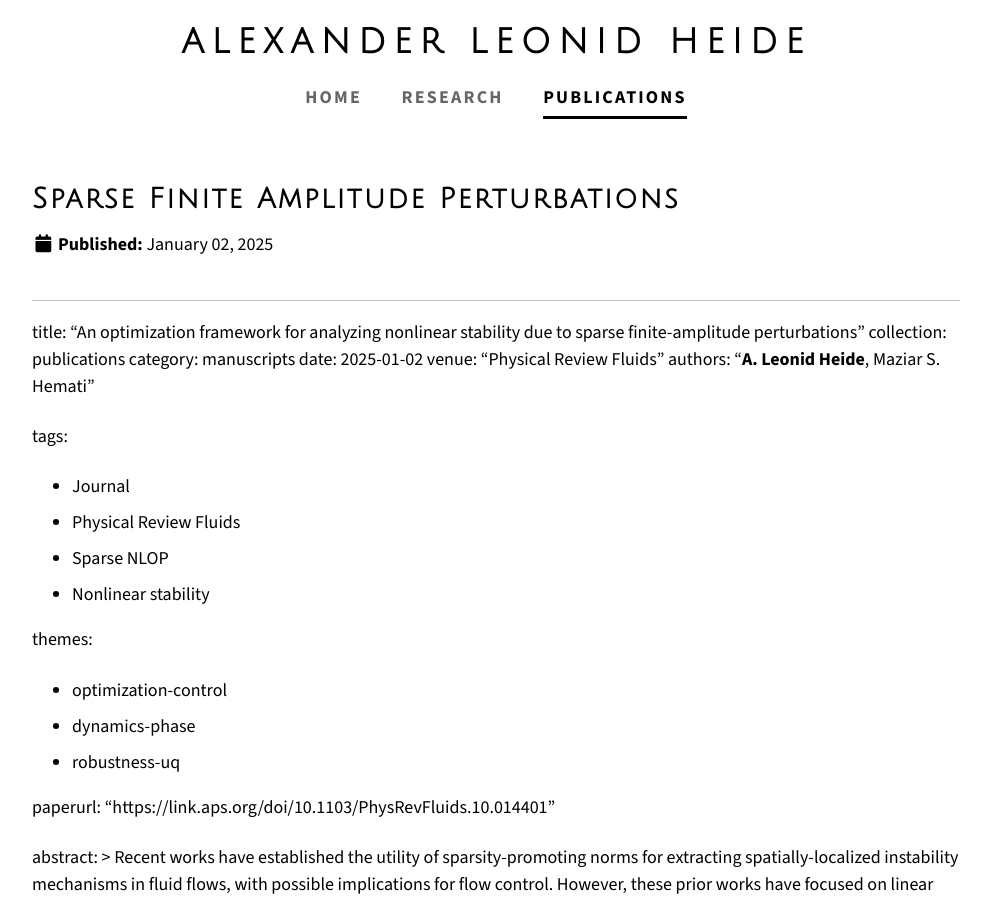
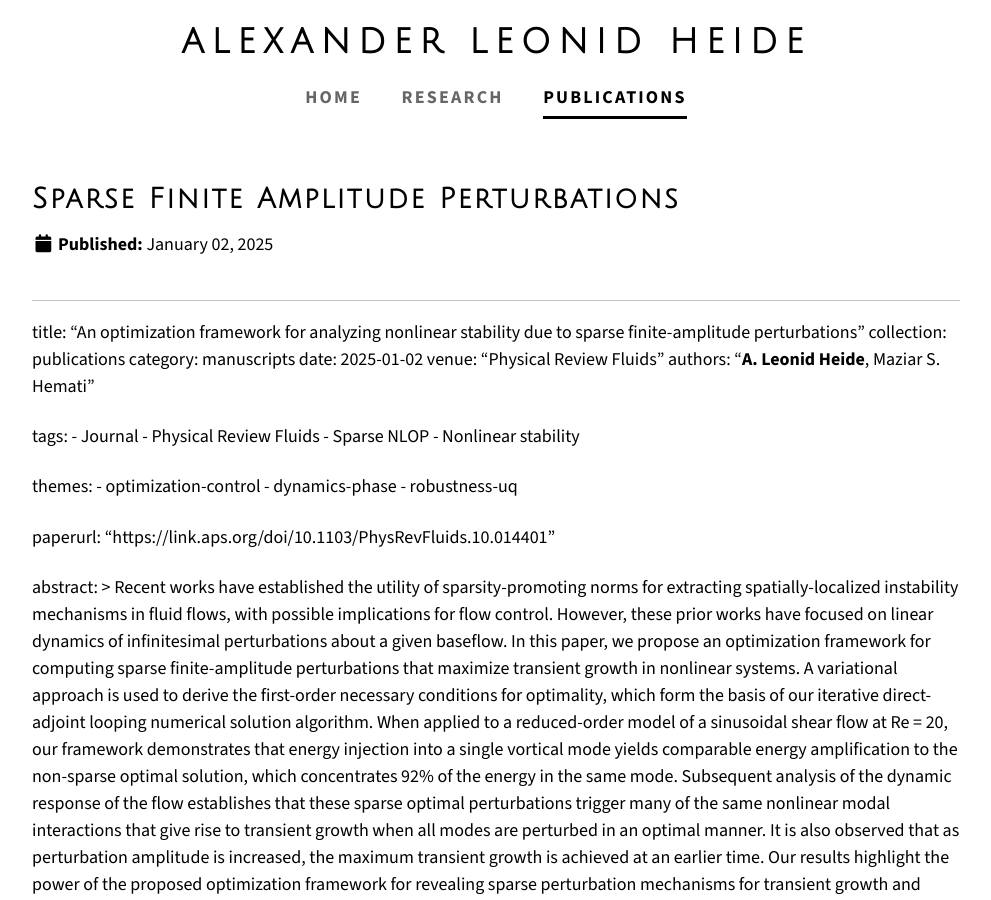
Before and after one commit to LeonidHeide/LeonidHeide.github.io, a Jekyll site: the page built from _publications/2025-01-02-sparse-finite-amplitude-perturbations.md, in a window 1280 px wide and 900 px high. Shown: the whole window, without its empty margins (144-1135 px from the left). Built offline with Jekyll 4.4.1, drawn with Linux system fonts in a browser that asks for light colours; a script bundle is joined from its source files by our own code; library files that are not in the unit come from our copies.

Commit message:
SSSB77RRes

```diff
--- a/_publications/2025-01-02-sparse-finite-amplitude-perturbations.md
+++ b/_publications/2025-01-02-sparse-finite-amplitude-perturbations.md
@@ -8,17 +8,15 @@ venue: "Physical Review Fluids"
 authors: "<strong>A. Leonid Heide</strong>, Maziar S. Hemati"
 
 tags:
-
-* Journal
-* Physical Review Fluids
-* Sparse NLOP
-* Nonlinear stability
+    - Journal
+    - Physical Review Fluids
+    - Sparse NLOP
+    - Nonlinear stability
 
 themes:
-
-* optimization-control
-* dynamics-phase
-* robustness-uq
+    - optimization-control
+    - dynamics-phase
+    - robustness-uq
 
 paperurl: "https://link.aps.org/doi/10.1103/PhysRevFluids.10.014401"
 
```
Also changed, not shown: _publications/2018-08-26-uav-parasitic-drag-endurance-prediction.md (+3 -4 lines), _publications/2019-07-28-drag-prediction-validation-small-electric-uavs.md (+3 -4 lines), _publications/2025-08-22-trapping-sdp-nonlinear-aerodynamics-models.md (+7 -9 lines).
